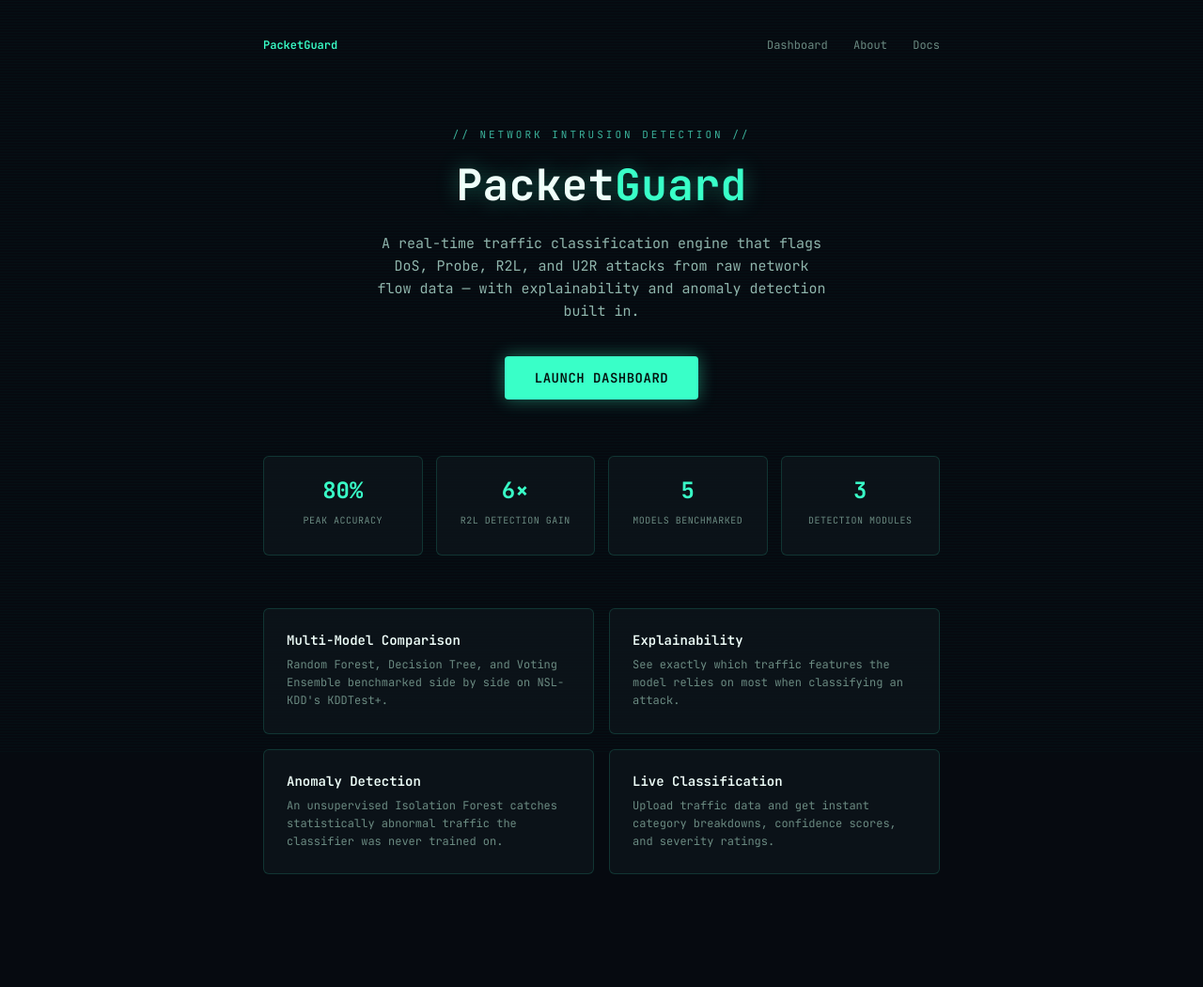
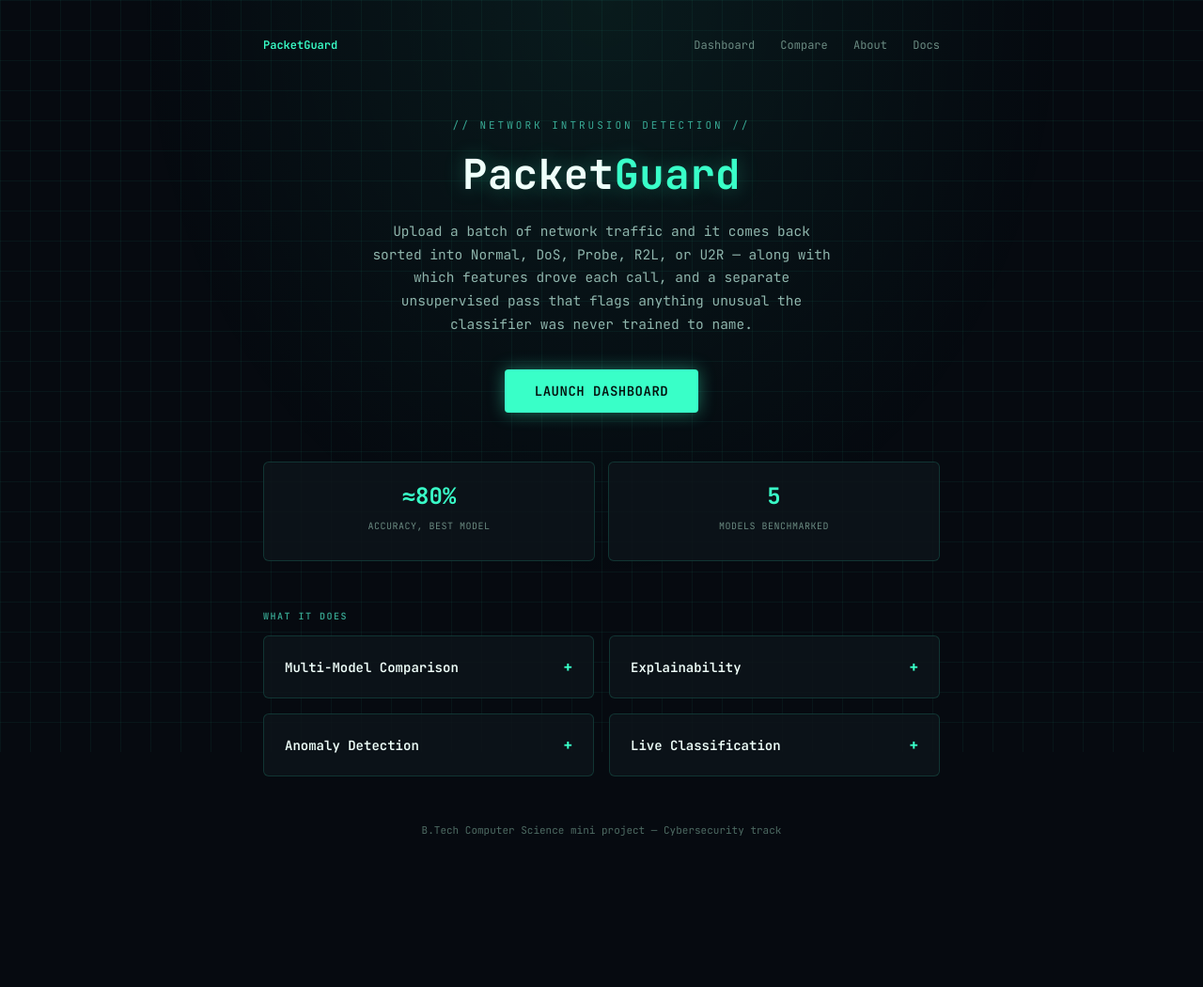
Before and after one commit to Ananya5105/PacketGuard, a Flask app: page / in a window 1280 px wide. Shown: the whole page at 94% size. After the commit the page ends 889 px from the top, so only its background shows below. Run offline with Flask 3, Linux system fonts and the light colour scheme; parts of the project's set-up code (start-up, migrations or seed data) failed here and were passed over.

Commit message:
Update visuals

```diff
--- a/app.py
+++ b/app.py
@@ -122,7 +122,7 @@ def compare_models():
     comparison = [
         {"method": "Random Forest (baseline)", "accuracy": 0.7441, "precision": 0.7996, "recall": 0.7441, "f1": 0.6987, "r2l_recall": 0.02},
         {"method": "RF + SMOTE + GridSearch", "accuracy": 0.7401, "precision": 0.8037, "recall": 0.7401, "f1": 0.6965, "r2l_recall": 0.03},
-        {"method": "Decision Tree + SMOTE", "accuracy": 0.7665, "precision": 0.77, "recall": 0.77, "f1": 0.74, "r2l_recall": 0.12},
+        {"method": "Decision Tree + SMOTE", "accuracy": 0.7989, "precision": 0.80, "recall": 0.80, "f1": 0.77, "r2l_recall": 0.12},
         {"method": "DT + SMOTE + GridSearch", "accuracy": 0.7443, "precision": 0.79, "recall": 0.7443, "f1": 0.71, "r2l_recall": 0.08},
         {"method": "RF + DT Voting Ensemble", "accuracy": 0.7627, "precision": 0.80, "recall": 0.7627, "f1": 0.71, "r2l_recall": 0.00},
     ]
--- a/templates/landing.html
+++ b/templates/landing.html
@@ -7,45 +7,43 @@
     <style>
         * { box-sizing: border-box; }
         html, body {
-            margin: 0;
-            min-height: 100vh;
-            font-family: 'JetBrains Mono', monospace;
-            background: #060A10;
-            color: #D2F5EC;
-            position: relative;
+            margin: 0; min-height: 100vh; font-family: 'JetBrains Mono', monospace;
+            background: #060A10; color: #D2F5EC; position: relative;
         }
         body::before {
-            content: "";
-            position: fixed;
-            inset: 0;
-            background: repeating-linear-gradient(
-                0deg, rgba(0,255,200,0.025) 0px, rgba(0,255,200,0.025) 1px,
-                transparent 1px, transparent 3px
-            );
-            pointer-events: none;
-            z-index: 1;
+            content: ""; position: fixed; inset: 0;
+            background-image:
+                linear-gradient(rgba(57,255,200,0.05) 1px, transparent 1px),
+                linear-gradient(90deg, rgba(57,255,200,0.05) 1px, transparent 1px);
+            background-size: 32px 32px;
+            pointer-events: none; z-index: 1;
+        }
+        body::after {
+            content: ""; position: fixed; inset: 0;
+            background: radial-gradient(ellipse at 50% 0%, rgba(57,255,200,0.07), transparent 55%);
+            pointer-events: none; z-index: 1;
         }
         .wrap { max-width: 760px; margin: 0 auto; padding: 40px 20px 80px; position: relative; z-index: 2; }
 
-        nav { display: flex; justify-content: space-between; align-items: center; font-size: 12px; margin-bottom: 80px; }
+        nav { display: flex; justify-content: space-between; align-items: center; font-size: 12px; margin-bottom: 70px; }
         nav a { color: #6B8B82; text-decoration: none; margin-left: 20px; }
         nav a.active { color: #39FFC8; }
         .brand { color: #39FFC8 !important; font-weight: 600; margin-left: 0 !important; }
 
-        .hero { text-align: center; margin-bottom: 60px; }
+        .hero { text-align: center; margin-bottom: 48px; }
         .eyebrow {
             font-size: 11px; letter-spacing: 3px; text-transform: uppercase;
-            color: #4DE8C8; opacity: 0.75; margin: 0 0 16px;
+            color: #4DE8C8; opacity: 0.7; margin: 0 0 16px;
         }
         .eyebrow::before { content: "// "; }
         .eyebrow::after { content: " //"; }
         h1 {
-            font-weight: 700; font-size: 46px; margin: 0 0 20px;
+            font-weight: 700; font-size: 44px; margin: 0 0 20px;
             letter-spacing: 0.5px; color: #EFFFFA;
-            text-shadow: 0 0 22px rgba(57,255,200,0.35);
+            text-shadow: 0 0 22px rgba(57,255,200,0.3);
         }
         h1 span { color: #39FFC8; }
-        .tagline { font-size: 15px; color: #8FB5AC; max-width: 480px; margin: 0 auto 36px; line-height: 1.6; }
+        .tagline { font-size: 14.5px; color: #8FB5AC; max-width: 500px; margin: 0 auto 36px; line-height: 1.7; }
 
         .cta {
             display: inline-block; font-weight: 600; font-size: 14px; letter-spacing: 0.5px;
@@ -58,25 +56,44 @@
         .cta:hover { box-shadow: 0 0 26px rgba(57,255,200,0.6); transform: translateY(-1px); }
 
         .stats {
-            display: grid; grid-template-columns: repeat(4, 1fr); gap: 14px;
-            margin: 56px 0;
+            display: grid; grid-template-columns: repeat(2, 1fr); gap: 14px;
+            margin: 52px 0;
         }
         .stat {
             background: rgba(13,20,26,0.85); border: 1px solid rgba(57,255,200,0.15);
-            border-radius: 6px; padding: 20px 12px; text-align: center;
+            border-radius: 6px; padding: 20px 14px; text-align: center;
         }
         .stat-num { font-weight: 700; font-size: 24px; color: #39FFC8; margin: 0 0 4px; }
         .stat-label { font-size: 10px; color: #6B8B82; text-transform: uppercase; letter-spacing: 0.5px; }
 
-        .features { display: grid; grid-template-columns: 1fr 1fr; gap: 16px; margin-bottom: 40px; }
+        .sec-label {
+            font-size: 10px; font-weight: 600; letter-spacing: 1.5px; text-transform: uppercase;
+            color: #4DE8C8; opacity: 0.7; margin: 0 0 14px;
+        }
+
+        .features { display: grid; grid-template-columns: 1fr 1fr; gap: 16px; margin-bottom: 20px; }
         .feature {
             background: rgba(13,20,26,0.85); border: 1px solid rgba(57,255,200,0.15);
-            border-radius: 6px; padding: 24px;
+            border-radius: 6px; padding: 22px; cursor: pointer;
         }
-        .feature-title { font-weight: 600; font-size: 14px; color: #EFFFFA; margin: 0 0 8px; }
-        .feature-desc { font-size: 12px; color: #6B8B82; line-height: 1.6; margin: 0; }
+        .feature summary { list-style: none; }
+        .feature summary::-webkit-details-marker { display: none; }
+        .feature-title {
+            font-weight: 600; font-size: 14px; color: #EFFFFA; margin: 0;
+            display: flex; justify-content: space-between; align-items: center;
+        }
+        .feature-title::after {
+            content: "+"; color: #39FFC8; font-weight: 700; font-size: 16px;
+            transition: transform 0.15s;
+        }
+        .feature[open] .feature-title::after { transform: rotate(45deg); }
+        .feature-desc { font-size: 12px; color: #6B8B82; line-height: 1.6; margin: 6px 0 0; }
+        .feature-detail {
+            font-size: 12px; color: #8FB5AC; line-height: 1.7; margin-top: 12px;
+            padding-top: 12px; border-top: 1px solid rgba(57,255,200,0.08);
+        }
 
-        footer { text-align: center; font-size: 11px; color: #4E6B63; margin-top: 60px; }
+        footer { text-align: center; font-size: 11px; color: #4E6B63; margin-top: 50px; }
     </style>
 </head>
 <body>
@@ -85,6 +102,7 @@
         <a href="/" class="brand">PacketGuard</a>
         <div>
             <a href="/dashboard">Dashboard</a>
+            <a href="/compare">Compare</a>
             <a href="/about">About</a>
             <a href="/docs">Docs</a>
         </div>
@@ -93,38 +111,53 @@
     <div class="hero">
         <p class="eyebrow">Network Intrusion Detection</p>
         <h1>Packet<span>Guard</span></h1>
-        <p class="tagline">A real-time traffic classification engine that flags DoS, Probe, R2L,
-        and U2R attacks from raw network flow data — with explainability and anomaly detection built in.</p>
+        <p class="tagline">Upload a batch of network traffic and it comes back sorted into
+        Normal, DoS, Probe, R2L, or U2R — along with which features drove each call, and a
+        separate unsupervised pass that flags anything unusual the classifier was never
+        trained to name.</p>
         <a href="/dashboard" class="cta">Launch Dashboard</a>
     </div>
 
     <div class="stats">
-        <div class="stat"><p class="stat-num">80%</p><p class="stat-label">Peak Accuracy</p></div>
-        <div class="stat"><p class="stat-num">6×</p><p class="stat-label">R2L Detection Gain</p></div>
+        <div class="stat"><p class="stat-num">≈80%</p><p class="stat-label">Accuracy, Best Model</p></div>
         <div class="stat"><p class="stat-num">5</p><p class="stat-label">Models Benchmarked</p></div>
-        <div class="stat"><p class="stat-num">3</p><p class="stat-label">Detection Modules</p></div>
     </div>
 
+    <p class="sec-label">What It Does</p>
     <div class="features">
-        <div class="feature">
-            <p class="feature-title">Multi-Model Comparison</p>
-            <p class="feature-desc">Random Forest, Decision Tree, and Voting Ensemble benchmarked side by side on NSL-KDD's KDDTest+.</p>
-        </div>
-        <div class="feature">
-            <p class="feature-title">Explainability</p>
-            <p class="feature-desc">See exactly which traffic features the model relies on most when classifying an attack.</p>
-        </div>
-        <div class="feature">
-            <p class="feature-title">Anomaly Detection</p>
-            <p class="feature-desc">An unsupervised Isolation Forest catches statistically abnormal traffic the classifier was never trained on.</p>
-        </div>
-        <div class="feature">
-            <p class="feature-title">Live Classification</p>
-            <p class="feature-desc">Upload traffic data and get instant category breakdowns, confidence scores, and severity ratings.</p>
-        </div>
+        <details class="feature">
+            <summary><p class="feature-title">Multi-Model Comparison</p></summary>
+            <p class="feature-desc">Five models tried side by side on the same NSL-KDD split.</p>
+            <p class="feature-detail">Random Forest, SMOTE-balanced variants, a Decision Tree,
+            and a voting ensemble were all trained on the same data and evaluated on the same
+            held-out test set — not just the winner, so you can see what tuning actually changed
+            and what it didn't.</p>
+        </details>
+        <details class="feature">
+            <summary><p class="feature-title">Explainability</p></summary>
+            <p class="feature-desc">Every prediction comes with a reason, not just a label.</p>
+            <p class="feature-detail">Feature-importance scores show which traffic attributes
+            the model actually weighed — usually volume and connection-count features — which
+            is also how we found where the model was falling short.</p>
+        </details>
+        <details class="feature">
+            <summary><p class="feature-title">Anomaly Detection</p></summary>
+            <p class="feature-desc">A second, independent pass on the same traffic.</p>
+            <p class="feature-detail">An Isolation Forest runs alongside the classifier and
+            flags statistically unusual flows without needing a label for them — it won't tell
+            you what kind of attack it is, but it can catch things the classifier never saw
+            in training.</p>
+        </details>
+        <details class="feature">
+            <summary><p class="feature-title">Live Classification</p></summary>
+            <p class="feature-desc">Upload a CSV, get a breakdown back in seconds.</p>
+            <p class="feature-detail">Drop in a traffic file and see category counts,
+            per-category confidence, and an overall risk read — no notebook, no separate
+            script to run.</p>
+        </details>
     </div>
 
-
+    <footer>B.Tech Computer Science mini project — Cybersecurity track</footer>
 </div>
 </body>
 </html>
```
Also changed, not shown: templates/about.html (+52 -44 lines), templates/compare.html (+18 -22 lines), templates/docs.html (+19 -37 lines), templates/index.html (+47 -20 lines).
